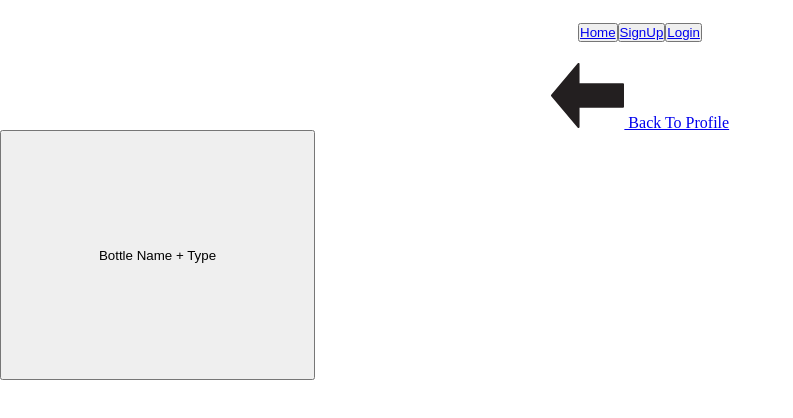
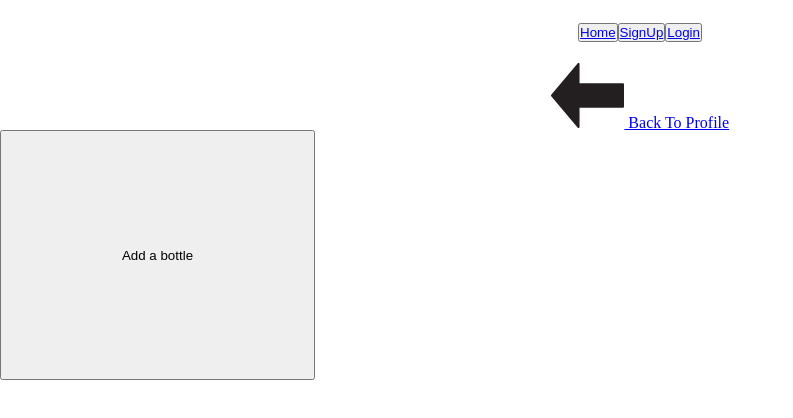
Before and after one commit to nathanrusselldev/cellar3d, a React (Create React App) app in the folder client/: page /profile/cellar in a window 1280 px wide. Shown: the top 418 px of the page, without its empty margins (0-793 px from the left). Built offline with nearby package versions, Linux system fonts and the light colour scheme.

Commit message:
allowed the objects inside of the cellar page to be populated with the information from the currnet state of the object so the information persists

```diff
--- a/client/src/components/profile/cellar/bottleForm.jsx
+++ b/client/src/components/profile/cellar/bottleForm.jsx
@@ -2,21 +2,11 @@ import { useState } from "react";
 import {useMutation} from '@apollo/client';
 import {CREATE_BOTTLE} from '../../../utils/mutations'
 
-function BottleForm({position}) {
+function BottleForm({position, setItemState, itemState}) {
 
     // I think it would be best if the intial state is set the existing data that exists inside of the database. We could have it be when the
-    const initialState = {
-        position:position,
-        name:``,
-        type:``,
-        vintage:``,
-        grape:``,
-        locale:``,
-        body:``,
-        notes:``,
-    }
 
-    const [formState, setFormState] = useState(initialState)
+    const [formState, setFormState] = useState(itemState)
     const [createBottle] = useMutation(CREATE_BOTTLE);
 
     const handleFormSubmit = async (event) => {
@@ -24,9 +14,10 @@ function BottleForm({position}) {
         const mutationResponse = await createBottle({
             variables: {
                 ...formState,
+                vintage:parseInt(formState.vintage)
             }
         })
-        window.location.reload()
+        setItemState({...formState})
     }
 
     // mutationResponse.data.createBottle model data from the database.
@@ -63,7 +54,7 @@ function BottleForm({position}) {
                 />
                 <label htmlFor="vintage">Vintage</label>
                 <input
-                    type="text"
+                    type="number"
                     name="vintage"
                     id="bottleVintage"
                     value={formState.vintage}
--- a/client/src/components/profile/cellar/cellarItem.jsx
+++ b/client/src/components/profile/cellar/cellarItem.jsx
@@ -2,17 +2,17 @@ import { useState } from "react";
 import BottleForm from "./bottleForm";
 
 const tempInfo = {
-    name:`wine name`,
-    position:`1`,
-    type:`wine type`,
-    grape:`grape type`,
-    vintage:`vintage`,
-    locale:`locale`,
-    body:`body`,
-    notes:`notes`
+    name:``,
+    position:0,
+    type:``,
+    grape:``,
+    vintage:``,
+    locale:``,
+    body:``,
+    notes:``
 }
 
-function CellarItem({position}) {
+function CellarItem({position, data}) {
     const [itemState, setItemState] = useState(tempInfo)
     const [formState, setFormState] = useState({status:false})
 
@@ -30,9 +30,12 @@ function CellarItem({position}) {
     return (
         <article className="cellarItem" style={{width:`calc(100vw / 4 - 5px)`, height:250}}>
             {/* for each position in a  grid render a buttonj like this one that passes its index */}
-            <button onClick={()=>handleClick(position)} style={{width:`100%`,height:`100%`}}>Bottle Name + Type</button>
+            <button onClick={()=>handleClick(position)} style={{width:`100%`,height:`100%`}}>
+                {itemState.name || "Add a bottle"}
+
+            </button>
             {/* When the status is currently set to true, then the form will be opened */}
-            {formState.status && <BottleForm/>}
+            {formState.status && <BottleForm position={position} setItemState={setItemState} itemState={itemState} />}
         </article>
         )
 
--- a/client/src/components/profile/cellar/cellarPage.jsx
+++ b/client/src/components/profile/cellar/cellarPage.jsx
@@ -17,3 +17,6 @@ function CellarPage() {
 }
 
 export default CellarPage;
+
+// have initial state be set from the db as opposed to hardcoding.
+//
```
Also changed, not shown: 2 other files (tests, documents, lock files or other folders).
